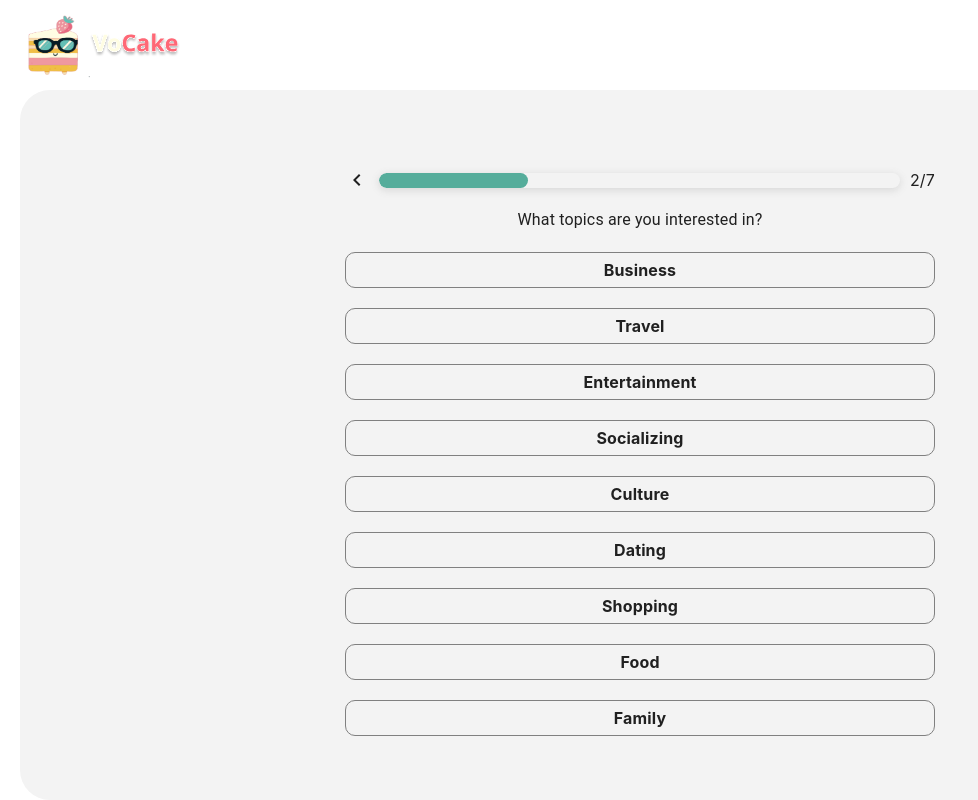
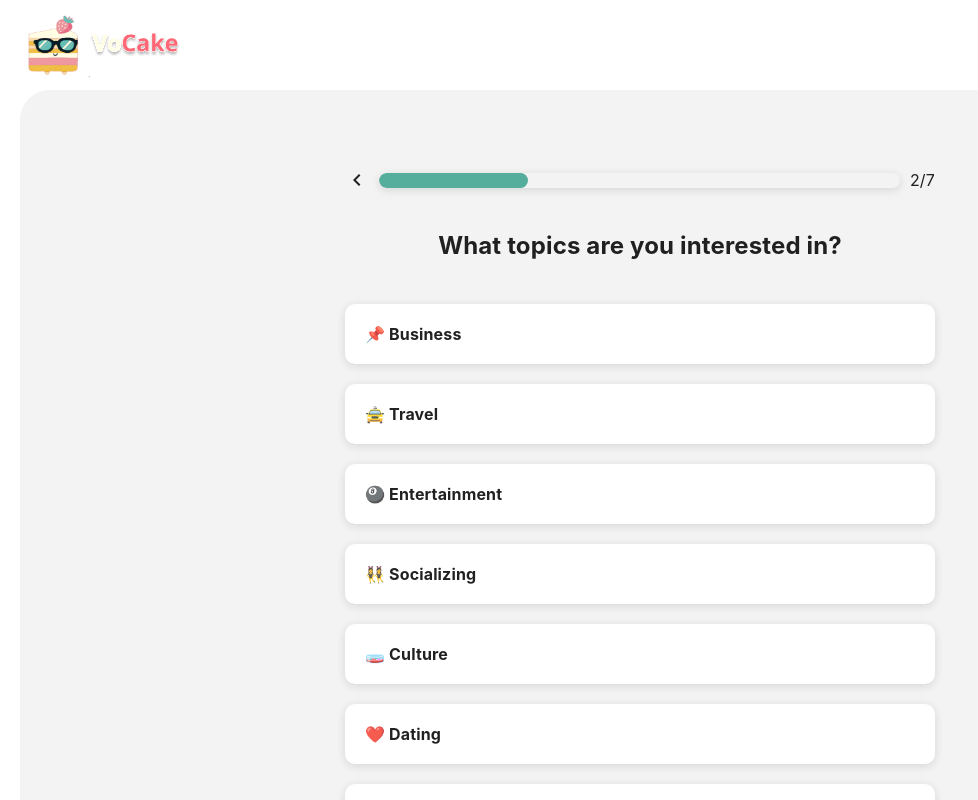
Before and after one commit to VocakeTechTeam/Vocake-React-Js, a React (Create React App) app: page /onboard in a window 1280 px wide. Both pictures are taken after a click on the element "🚗 Travel or live abroad". Shown: the top 800 px of the page, without its empty margins (0-978 px from the left). Built offline with nearby package versions, Linux system fonts and the light colour scheme; no server answers.

Commit message:
styling onboard

```diff
--- a/src/views/Login/index.tsx
+++ b/src/views/Login/index.tsx
@@ -14,8 +14,8 @@ import SpinModal from '../../components/SpinModal';
 const supabase = createClient(
     // process.env.REACT_APP_SUPABASE_URL || '',
     // process.env.REACT_APP_SUPABASE_ANON_KEY || '',
-    "https://ceynqxathrpofueuphir.supabase.co/auth/v1/callback",
-    "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"
+    'https://ceynqxathrpofueuphir.supabase.co/auth/v1/callback',
+    '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',
 );
 
 const Login = () => {
--- a/src/views/Onboard/Age.tsx
+++ b/src/views/Onboard/Age.tsx
@@ -24,8 +24,8 @@ const Age = ({ handleStep }: Props) => {
         handleStep();
     };
     return (
-        <Box className={classes.root} >
-            <Typography>How old are you</Typography>
+        <Box className={classes.root}>
+            <h2>How old are you</h2>
             {choices.map((item, index) => {
                 let isSelected = false;
                 if (item == selectedItem) {
--- a/src/views/Onboard/ChooseInterestedTopic.tsx
+++ b/src/views/Onboard/ChooseInterestedTopic.tsx
@@ -11,15 +11,15 @@ const ChooseInterestedTopic = ({ handleStep }: Props) => {
     const [selectedItem, setSelectedItem] = useState<string | null>(null);
     const classes = useStyles();
     const choies = [
-        'Business',
-        'Travel',
-        'Entertainment',
-        'Socializing',
-        'Culture',
-        'Dating',
-        'Shopping',
-        'Food',
-        'Family',
+        '📌 Business',
+        '🚖 Travel',
+        '🎱 Entertainment',
+        '👯‍♀️ Socializing',
+        '🧫 Culture',
+        '❤️ Dating',
+        '🛒 Shopping',
+        '🌭 Food',
+        '🏠 Family',
     ];
     const handleSelect = (item: string) => {
         setSelectedItem(item);
@@ -27,7 +27,7 @@ const ChooseInterestedTopic = ({ handleStep }: Props) => {
     };
     return (
         <Box className={classes.root}>
-            <Typography>What topics are you interested in?</Typography>
+            <h2>What topics are you interested in?</h2>
 
             {choies.map((item, index) => {
                 let isSelected = false;
--- a/src/views/Onboard/ChooseMainChallenge.tsx
+++ b/src/views/Onboard/ChooseMainChallenge.tsx
@@ -24,6 +24,7 @@ const ChooseMainChallenge = ({ handleStep }: Props) => {
     };
     return (
         <Box className={classes.root}>
+            <h2>What is the main challenge for you in learning English?</h2>
             {choices.map((item, index) => {
                 let isSelected = false;
                 if (item == selectedItem) {
--- a/src/views/Onboard/ChooseWhereToImp.tsx
+++ b/src/views/Onboard/ChooseWhereToImp.tsx
@@ -10,11 +10,11 @@ type Props = {
 const ChooseWhereToImp = ({ handleStep }: Props) => {
     const classes = useStyles();
     const choices = [
-        'Improve pronunciation',
-        'Gain confidence in speaking',
-        'Learn useful words and phrases',
-        'Improve my listening skills',
-        'Others',
+        '👄 Improve pronunciation',
+        '🗣️ Gain confidence in speaking',
+        '💪 Learn useful words and phrases',
+        '👂 Improve my listening skills',
+        '🎯 Others',
     ];
     const [selectedItem, setSelectedItem] = useState<string | null>(null);
     const handleSelect = (item: string) => {
@@ -23,9 +23,7 @@ const ChooseWhereToImp = ({ handleStep }: Props) => {
     };
     return (
         <Box className={classes.root}>
-            <Typography>
-                Where would you like Speak to help you improve?
-            </Typography>
+            <h2>Where would you like Speak to help you improve?</h2>
             {choices.map((item, index) => {
                 let isSelected = false;
                 if (item == selectedItem) {
--- a/src/views/Onboard/HowOften.tsx
+++ b/src/views/Onboard/HowOften.tsx
@@ -22,7 +22,7 @@ const HowOften = ({ handleStep }: Props) => {
     };
     return (
         <Box className={classes.root}>
-            <Typography>How often do you want to practice English?</Typography>
+            <h2>How often do you want to practice English?</h2>
             {choices.map((item, index) => {
                 let isSelected = false;
                 if (item == selectedItem) {
--- a/src/views/Onboard/RateEnglish.tsx
+++ b/src/views/Onboard/RateEnglish.tsx
@@ -17,7 +17,7 @@ const RateEnglish = ({ handleStep }: Props) => {
     };
     return (
         <Box className={classes.root}>
-            {' '}
+            <h2>How would you rate your English?</h2>
             {choices.map((item, index) => {
                 let isSelected = false;
                 if (item == selectedItem) {
--- a/src/views/Onboard/WhyBetterEnglish.tsx
+++ b/src/views/Onboard/WhyBetterEnglish.tsx
@@ -24,9 +24,7 @@ const WhyBetterEnglish = ({ handleStep }: Props) => {
     };
     return (
         <Box className={classes.root}>
-            <Typography>
-                Why do you want to get better at speaking English?
-            </Typography>
+            <h2>Why do you want to get better at speaking English?</h2>
             {choices.map((item, index) => {
                 let isSelected = false;
                 if (item == selectedItem) {
--- a/src/views/Onboard/components/SelectBox.tsx
+++ b/src/views/Onboard/components/SelectBox.tsx
@@ -17,11 +17,11 @@ const SelectBox = ({ isSelected = false, name, handleClick }: Props) => {
                 handleClick(name);
             }}
             className={classes.root}
-            sx={{
-                border: isSelected
-                    ? `${activeColor} solid 1px`
-                    : 'gray solid 1px',
-            }}
+            // sx={{
+            //     border: isSelected
+            //         ? `${activeColor} solid 1px`
+            //         : 'gray solid 1px',
+            // }}
         >
             {name}
         </Box>
@@ -38,10 +38,16 @@ const useStyles = makeStyles(() =>
             borderRadius: 10,
             cursor: 'pointer',
             transition: 'transform 0.1s ease',
+            background: 'white',
+            height: 60,
             '&:hover': {
                 transform: 'scale(1.05)',
             },
             fontWeight: 'bold',
+            display: 'flex',
+            alignItems: 'center',
+            paddingLeft: 20,
+            boxShadow: 'rgba(99, 99, 99, 0.2) 0px 2px 8px 0px',
         },
     }),
 );
--- a/src/views/Onboard/index.tsx
+++ b/src/views/Onboard/index.tsx
@@ -18,14 +18,14 @@ import { useNavigate } from 'react-router-dom';
 const Onboard = () => {
     const classes = useStyles();
     const [step, setStep] = useState<number>(1);
-    const nav = useNavigate()
+    const nav = useNavigate();
     useEffect(() => {
         if (step == totalStep + 1) {
-            nav("/")
+            nav('/');
         }
-    },[step])
+    }, [step]);
     const handleStep = () => {
-        if (step <=totalStep) {
+        if (step <= totalStep) {
             setStep(step + 1);
         }
     };
@@ -33,7 +33,7 @@ const Onboard = () => {
         if (step > 1) {
             setStep(step - 1);
         }
-    }
+    };
     const arr = [
         <WhyBetterEnglish handleStep={handleStep} />,
         <ChooseInterestedTopic handleStep={handleStep} />,
@@ -51,10 +51,12 @@ const Onboard = () => {
         <Box className={classes.root}>
             <Box className={classes.headerContainer}>
                 <img
-                    style={{ width: '70px', height: '70px', cursor:"pointer" }}
+                    style={{ width: '70px', height: '70px', cursor: 'pointer' }}
                     src={image}
                     alt="logo"
-                    onClick={()=>{nav("/")}}
+                    onClick={() => {
+                        nav('/');
+                    }}
                 />
                 <VoCakeTitleIcon width="90px" height="60px" />
             </Box>
@@ -87,7 +89,6 @@ const useStyles = makeStyles(() =>
     createStyles({
         root: {
             width: '100%',
-            height: '100%',
             alignItems: 'center',
             justifyContent: 'center',
             display: 'flex',
@@ -105,7 +106,7 @@ const useStyles = makeStyles(() =>
             borderRadius: 30,
             paddingTop: '5%',
             padding: 30,
-            height: '100%',
+            minHeight:"85vh"
         },
         firstContainer: {
             display: 'flex',
--- a/src/views/Register/index.tsx
+++ b/src/views/Register/index.tsx
@@ -46,7 +46,7 @@ const Register = () => {
                 if (token !== null)
                     localStorage.setItem('vocake_access_token', token);
                 setLoading(false);
-                nav("/onboard")
+                nav('/onboard');
             };
             setOpen(false);
             verifyOtp();
```
